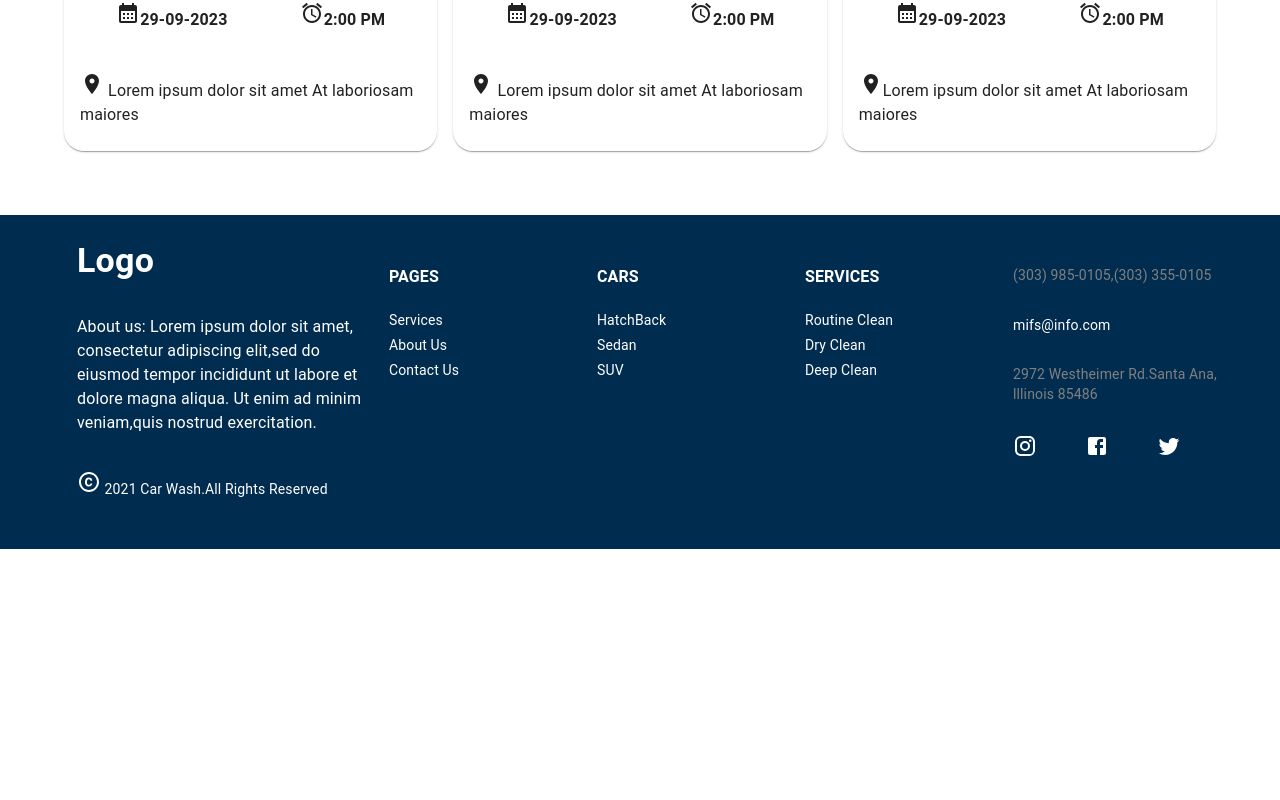
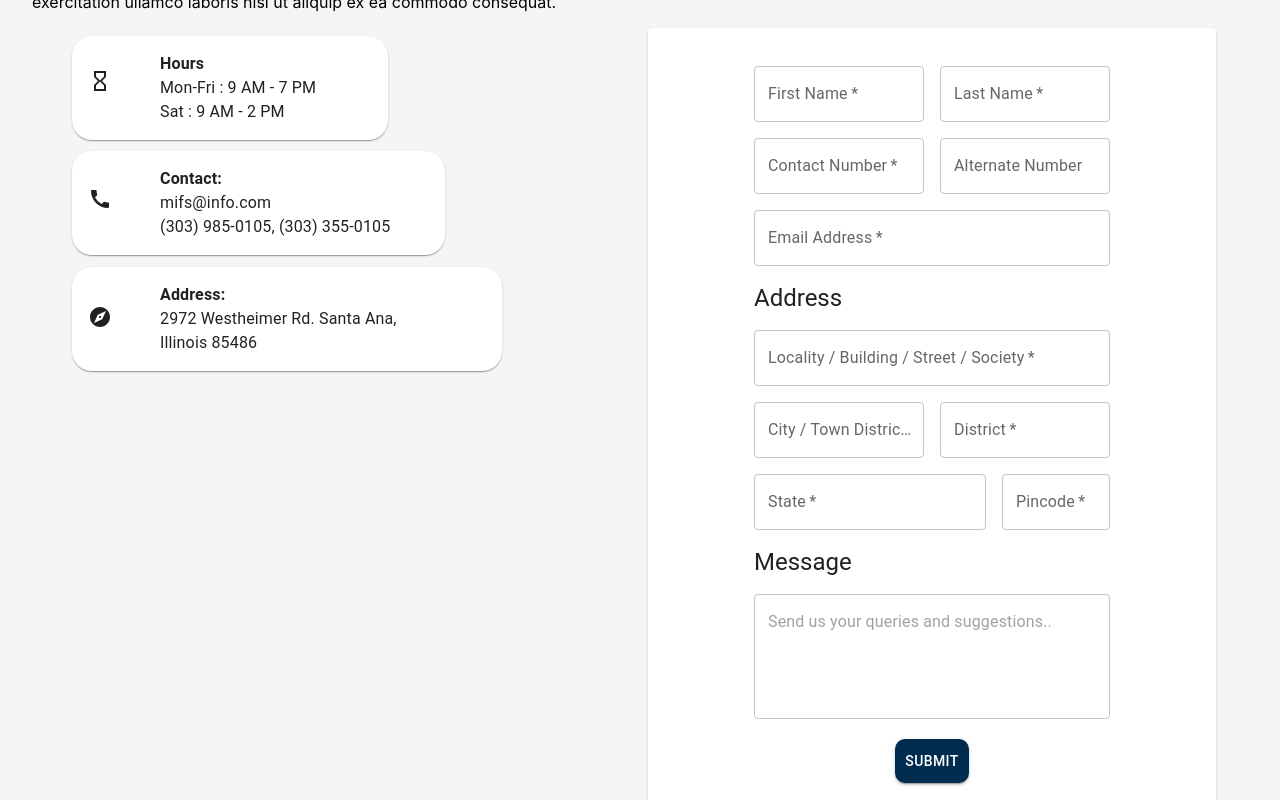
Before and after one commit to titikshapandey1/Carwash1, a React (Create React App) app: page / in a window 1280 px wide. Shown: the part 720-1520 px from the top of the page. Before the commit the page ends 1269 px from the top, so only its background shows below. Built offline with nearby package versions, Linux system fonts and the light colour scheme.

Commit message:
ContactUs

```diff
--- a/src/App.js
+++ b/src/App.js
@@ -1,30 +1,27 @@
-
-// import Login from "../src/app/pages/Login"
-// import Guest1 from './app/components/Background';
-// import HomePage from './app/components/Home/Homepage';
-// import PaymentOptions from './app/components/Paymentoption';
-// import AboutGuest from './app/pages/users/About';
-// import ServiceLocation from './app/pages/users/Service';
-// import Nav from "./app/partials/Nav";
-// import Question from "./app/components/Question";
-// import Footer from "./app/partials/Footer";
-// import RegisterPage from "./app/pages/users/Register";
+import Login from "../src/app/pages/Login"
+import Guest1 from './app/components/Background';
+import HomePage from './app/components/Home/Homepage';
+import PaymentOptions from './app/components/Paymentoption';
+import AboutGuest from './app/pages/users/About';
+import ServiceLocation from './app/pages/users/Service';
+import Nav from "./app/partials/Nav";
+import Question from "./app/components/Question";
+import Footer from "./app/partials/Footer";
+import RegisterPage from "./app/pages/users/Register";
 import Mobile from "./app/pages/users/Mobile";
-// import Rectanglefield from "./app/components/Rectanglefield";
-// import Otp from "./app/pages/users/otp";
-// import Ourplan from "./app/pages/users/Ourplan";
-// import Subscriptions from "./app/pages/users/Subscription";
-// import Booking from "./app/pages/users/Booking";
+import Rectanglefield from "./app/components/Rectanglefield";
+import Otp from "./app/pages/users/otp";
+import Ourplan from "./app/pages/users/Ourplan";
+import Subscriptions from "./app/pages/users/Subscription";
+import Booking from "./app/pages/users/Booking";
 import OurServices from "./app/components/OurServices";
 import Card1 from "./app/components/Card";
 import Guest5 from "./app/pages/users/Guest5";
 import Guest2 from "./app/pages/users/Guest2";
 import Ourplans from "./app/pages/users/Ourplans";
-// import Contactus from "./app/pages/users/Contactus";
-// import Dryclean from "./app/components/Home/Dryclean";
-
-// import HomeCards from "./app/components/Home/HomeCards";
-
+import Contactus from "./app/pages/users/Contactus";
+import Dryclean from "./app/components/Home/Dryclean";
+import HomeCards from "./app/components/Home/HomeCards";
 
 // {hii}
 
@@ -52,8 +49,8 @@ function App() {
       {/* <OurServices/> */}
       {/* <Booking/> */}
       {/* <Footer/> */}
-  {/* <Contactus/> */}
-  <Guest2/>
+      <Contactus/>
+      {/* <Guest2 /> */}
       {/* <Ourplans/> */}
     </>
   );
--- a/src/app/pages/users/Contactus.js
+++ b/src/app/pages/users/Contactus.js
@@ -1,203 +1,203 @@
-import { Box, Grid, Typography, styled, Paper, Container, TextField, Button, AppBar, Toolbar } from "@mui/material";
-import ExploreIcon from '@mui/icons-material/Explore';
-import CallIcon from '@mui/icons-material/Call';
-import car1 from '../../assests/images/car1guest.png'
-import InstagramIcon from "@mui/icons-material/Instagram";
-import TwitterIcon from "@mui/icons-material/Twitter";
-import FacebookIcon from "@mui/icons-material/Facebook";
-import CopyrightIcon from '@mui/icons-material/Copyright';
-import HourglassEmptyIcon from '@mui/icons-material/HourglassEmpty';
-import { createTheme } from '@mui/material/styles';
+
+import {
+    Box,
+    Grid,
+    Typography,
+    styled,
+    Paper,
+    Container,
+    TextField,
+    Button,
+    Card,
+  } from "@mui/material";
+//   import { ErrorMessage } from "formik";
+//   import { useFormik, Formik } from "formik";
+//   import * as Yup from "yup";
+  import ExploreIcon from "@mui/icons-material/Explore";
+  import CallIcon from "@mui/icons-material/Call";
+  import HourglassEmptyIcon from "@mui/icons-material/HourglassEmpty";
+  import { createTheme } from "@mui/material/styles";
   // import imageUrl from '../assets/group_carwash.png';
   import Nav from "../../partials/Nav";
   import Guest1 from "../../components/Background";
   import Question from "../../components/Question";
   import Ourplan from "../users/Ourplan";
   import Footer from "../../partials/Footer";
-const StyledPaper = styled(Paper)(({ theme }) => ({
-    backgroundColor: theme.palette.mode === 'dark' ? '#1A2027' : '#fff',
-    ...theme.typography.body2,
-    padding: theme.spacing(2),
-    maxWidth: 400,
-    color: theme.palette.text.primary,
-}));
-const paperStyle = {
-    padding: '20px',
-    display: 'flex',
-    flexDirection: 'column',
-    alignItems: 'center',
-    width: '100%',
-    backgroundImage: `url(${car1})`
 
+  const boxStyle = {
+    padding: "20px",
+    display: "flex",
+    flexDirection: "column",
+    alignItems: "center",
+    width: "100%",
+    //   backgroundImage: `url(${car1})`,
   };
 
+  const formStyle = {
+    width: "100%",
+    marginTop: "5%",
+  };
 
-const formStyle = {
-    width: '100%', // Full width
-    marginTop: '5%',
+  const buttonBoxStyles = {
+    display: "flex",
+    justifyContent: "center",
   };
 
   const submitButtonStyle = {
-    margin: '20px 0',
-    color: 'white',
-    backgroundColor: '#002C4F'
+    width: "",
+    padding: "10px",
+    margin: "20px 0",
+    color: "white",
+    borderRadius: "10px",
+    backgroundColor: "#002C4F",
+  };
 
+  const img = {
+    backgroundPosition: "center",
+    backgroundSize: "cover",
   };
-const img = {
-    backgroundPosition: 'center', // Center the background image
-    backgroundSize: 'cover',      // Make the background image cover the container
 
+//   const validationSchema = Yup.object().shape({
+//     firstName: Yup.string().required("First Name is required"),
+//     lastName: Yup.string().required("Last Name is required"),
+//     contactNumber: Yup.string().required("Contact Number is required"),
+//     alternateNumber: Yup.string().required("Alternate Number is required"),
+//     email: Yup.string().email("Invalid email").required("Email is required"),
+//   });
 
+  function ContactUs() {
+    //   const formik = useFormik({
+    //       initialValues: {
+    //         firstName: "",
+    //         lastName: "",
+    //         contactNumber: "",
+    //         alternateNumber: "",
+    //         email: "",
+    //         message: "",
 
-};
-const Colors = createTheme({
-    palette: {
-        primary: {
-            main: '#002C4F',
+    //       },
+    //       validationSchema: validationSchema,
+    //       onSubmit: (values) => {
+    //         formik.handleSubmit();
+    //         console.log(values);
+    //       },
+    //     });
 
-            //  backgroundj: '#CCFFCC',
-            color: ' #FFFFFF',
-            //  color1:' #00000080',
-            //  inactive:"#FF0000",
-            //  pending:"#ffc804"
-        },
-
-        background: {
-            default: '#002C4F',
-            //    card: ' #7797FE',
-            text: '#FFFFFF',
-            //   background1: '#7797FE',
-        },
-        color: {
-            //    maincolor: '#000000',
-            //    body:' #FFFFFF',
-            HeadingText: '013C6B'
-
-        },
-        shadows: {
-            boxshadow: '4px 4px 4px 0px #00000040',
-        }
-
-    },
-});
-
-function Contactus() {
-    // const imageUrl='carwash.png';
     return (
       <>
-            {/* <Box sx={{ flexGrow: 1 }}> */}
-              <Nav/>
-              <Guest1/>
-                {/* Image-car */}
+        <Nav />
+        <Guest1 />
         <Box
-                    // sx={{
-                    //     // backgroundColor: "#F5F5F5", // Background color
-                    //     backgroundImage:`url(${car1})`, // Background image URL
-                    //     backgroundSize: 'cover', // Background image size
-                    //     backgroundPosition: 'center', // Background image position
-                    //     height: '40vh', // Full viewport height
-                    //     display: 'flex',
-                    //     justifyContent: 'center',
-                    //     alignItems: 'center',
-                    // }}
-                >
-                    {/* Your content goes here */}
-                </Box>
-
-            {/* </Box> */}
-            <Box sx={{
-                // backgroundImage: { serviceimg },
-                backgroundColor: ' #F5F5F5',
-                backgroundSize: 'cover',
-                backgroundPosition: 'center',
-                height: '100%',
-                display: 'flex',
-                justifyContent: 'center',
-                alignItems: 'center',
-                // borderRadius:'5%'
+          sx={{
+            backgroundColor: " #F5F5F5",
+            backgroundSize: "cover",
+            backgroundPosition: "center",
+            height: "100%",
+            display: "flex",
+            justifyContent: "center",
+            alignItems: "center",
           }}
         >
           <Box>
-                   <Ourplan/>
-                    <Box>
+            <Ourplan />
+            <Box sx={{ mt: 2 }}>
               <Container>
-                            <Paper elevation={0} sx={{ display: 'flex', flexWrap: 'wrap', justifyContent: 'space-evenly', backgroundColor: ' #F5F5F5', }}>
-                                <Paper elevation={0} spacing={2} sx={{ marginInline: '5%', backgroundColor: ' #F5F5F5' }}>
-                                    <Box sx={{ flexGrow: 1, overflow: 'hidden' }}>
-                                        <Paper elevation={0} sx={{ backgroundColor: '#F5F5F5', marginInline: '-5%', }}>
-                                            <StyledPaper
-
+                <Grid container spacing={2}>
+                  <Grid item xs={12} sm={6}>
+                    <Box sx={{}}>
+                      <Card
                         sx={{
-                                                    display: 'flex',
-                                                    spacing: 5,
+                          width: "50%",
                           my: 1,
-                                                    mx: 5,
+                          mx: 1,
                           p: 2,
-                                                    marginBottom: '2%'
+                          marginBottom: "2%",
+                          borderRadius: "20px",
                         }}
                       >
                         <Grid container wrap="nowrap" spacing={6}>
-                                                    <Grid item marginTop='5%'>
+                          <Grid item marginTop="5%">
                             <HourglassEmptyIcon />
                           </Grid>
-                                                    <Grid item >
+                          <Grid item>
                             <Typography>
-                                                            <b>Hours</b><br />
-                                                            Mon-Fri : 9 AM - 7 PM<br />
+                              <b>Hours</b>
+                              <br />
+                              Mon-Fri : 9 AM - 7 PM
+                              <br />
                               Sat : 9 AM - 2 PM
                             </Typography>
                           </Grid>
                         </Grid>
-                                            </StyledPaper>
-                                            <StyledPaper
+                      </Card>
+                      <Card
                         sx={{
+                          width: "60%",
                           my: 1,
-                                                    mx: 3,
+                          mx: 1,
                           p: 2,
-                                                    marginBottom: '2%'
+                          marginBottom: "2%",
+                          borderRadius: "20px",
                         }}
                       >
-                                                <Grid container wrap='wrap' spacing={4}>
-                                                    <Grid item marginTop='5%'>
+                        <Grid container wrap="wrap" spacing={6}>
+                          <Grid item marginTop="5%">
                             <CallIcon />
                           </Grid>
                           <Grid item xs>
                             <Typography>
-                                                            <b>Contact:</b><br />
-                                                            mifs@info.com<br />
+                              <b>Contact:</b>
+                              <br />
+                              mifs@info.com
+                              <br />
                               (303) 985-0105, (303) 355-0105
                             </Typography>
                           </Grid>
                         </Grid>
-                                            </StyledPaper>
-                                            <StyledPaper
+                      </Card>
+                      <Card
                         sx={{
                           my: 1,
                           mx: 1,
                           p: 2,
+                          width: "70%",
+                          borderRadius: "20px",
                         }}
                       >
                         <Grid container wrap="nowrap" spacing={6}>
-                                                    <Grid item marginTop='5%'>
+                          <Grid item marginTop="5%">
                             <ExploreIcon />
                           </Grid>
                           <Grid item xs>
                             <Typography>
-                                                            <b>Address:</b><br />
-                                                            2972 Westheimer Rd. Santa Ana,<br /> Illinois 85486
+                              <b>Address:</b>
+                              <br />
+                              2972 Westheimer Rd. Santa Ana,
+                              <br /> Illinois 85486
                             </Typography>
                           </Grid>
                         </Grid>
-                                            </StyledPaper>
-                                        </Paper>
+                      </Card>
                     </Box>
-                                </Paper>
-                                <Paper>
+                  </Grid>
+
+                  <Grid item xs={12} sm={6}>
+                    <Card>
                       <Container component="main" maxWidth="xs">
                         <Grid container style={img}>
-                                            <Paper elevation={0} style={{ ...paperStyle, backgroundSize: 'cover', backgroundPosition: 'center' }}>
-                                                <form style={formStyle} noValidate>
-                                                    <Grid container spacing={2} >
+                          <Box
+                            style={{
+                              ...boxStyle,
+                              backgroundSize: "cover",
+                              backgroundPosition: "center",
+                            }}
+                          >
+                            <form
+                              style={formStyle}
+                              noValidate
+                            //   onSubmit={formik.handleSubmit}
+                            >
+                              <Grid container spacing={2}>
                                 <Grid item xs={12} sm={6}>
                                   <TextField
                                    variant="outlined"
@@ -206,6 +206,8 @@ function Contactus() {
                                    id="firstName"
                                    label="First Name"
                                    name="firstName"
+                                //    onChange={formik.handleChange}
+                                //    value={formik.values.firstName}
                                   />
                                 </Grid>
                                 <Grid item xs={12} sm={6}>
@@ -216,6 +218,8 @@ function Contactus() {
                                     id="lastName"
                                     label="Last Name"
                                     name="lastName"
+                                    // onChange={formik.handleChange}
+                                    // value={formik.values.firstName}
                                   />
                                 </Grid>
                                 <Grid item xs={12} sm={6}>
@@ -226,6 +230,8 @@ function Contactus() {
                                     id="contactNumber"
                                     label="Contact Number"
                                     name="contactNumber"
+                                    // onChange={formik.handleChange}
+                                    // value={formik.values.firstName}
                                   />
                                 </Grid>
                                 <Grid item xs={12} sm={6}>
@@ -235,6 +241,8 @@ function Contactus() {
                                     id="alternateNumber"
                                     label="Alternate Number"
                                     name="alternateNumber"
+                                    // onChange={formik.handleChange}
+                                    // value={formik.values.firstName}
                                   />
                                 </Grid>
                                 <Grid item xs={12}>
@@ -245,10 +253,15 @@ function Contactus() {
                                     id="email"
                                     label="Email Address"
                                     name="email"
+                                    // onChange={formik.handleChange}
+                                    // value={formik.values.firstName}
                                   />
                                 </Grid>
                                 <Grid item xs={12}>
-                                                            <Typography variant='h4'>Address<br /></Typography>
+                                  <Typography variant="h5">
+                                    Address
+                                    <br />
+                                  </Typography>
                                 </Grid>
 
                                 <Grid item xs={12}>
@@ -259,6 +272,8 @@ function Contactus() {
                                     id="Locality / Building / Street / Society"
                                     label="Locality / Building / Street / Society"
                                     name="Locality / Building / Street / Society"
+                                    // onChange={formik.handleChange}
+                                    // value={formik.values.firstName}
                                   />
                                 </Grid>
                                 <Grid item xs={12} sm={6}>
@@ -269,6 +284,8 @@ function Contactus() {
                                     id="city/Town"
                                     label="City / Town  District"
                                     name="city/Town"
+                                    // onChange={formik.handleChange}
+                                    // value={formik.values.firstName}
                                   />
                                 </Grid>
                                 <Grid item xs={12} sm={6}>
@@ -279,6 +296,8 @@ function Contactus() {
                                     id=" District"
                                     label=" District"
                                     name=" District"
+                                    // onChange={formik.handleChange}
+                                    // value={formik.values.firstName}
                                   />
                                 </Grid>
                                 <Grid item xs={12} sm={8}>
@@ -289,6 +308,8 @@ function Contactus() {
                                     id="State"
                                     label="State"
                                     name="State"
+                                    // onChange={formik.handleChange}
+                                    // value={formik.values.firstName}
                                   />
                                 </Grid>
                                 <Grid item xs={12} sm={4}>
@@ -299,32 +320,63 @@ function Contactus() {
                                     id="Pincode"
                                     label=" Pincode"
                                     name="Pincode"
+                                    // onChange={formik.handleChange}
+                                    // value={formik.values.firstName}
                                   />
                                 </Grid>
+                                <Grid item xs={12}>
+                                  <Typography variant="h5">
+                                    Message
+                                    <br />
+                                  </Typography>
                                 </Grid>
+                                <Grid item xs={12}>
+                                  <TextField
+                                    variant="outlined"
+                                    required
+                                    fullWidth
+                                    multiline
+                                    rows={4}
+                                    placeholder="Send us your queries and suggestions.."
+                                    id="message"
+                                    name="message"
+                                    // onChange={formik.handleChange}
+                                    // value={formik.values.message}
+                                  />
+                                  {/* <ErrorMessage name="firstName" component="div" style={{ color: "red" }} />
+                                  <ErrorMessage name="lastName" component="div" style={{ color: "red" }} />
+                                  <ErrorMessage name="contactNumber" component="div" style={{ color: "red" }} />
+                                  <ErrorMessage name="alternateNumber" component="div" style={{ color: "red" }} />
+                                  <ErrorMessage name="email" component="div" style={{ color: "red" }} />
+                                  <ErrorMessage name="message" component="div" style={{ color: "red" }} /> */}
+
+                                </Grid>
+                              </Grid>
+                              <Box style={buttonBoxStyles}>
                                 <Button
                                   type="submit"
-
                                   variant="contained"
                                   color="primary"
                                   style={submitButtonStyle}
                                 >
                                   Submit
                                 </Button>
+                              </Box>
                             </form>
-                                            </Paper>
+                          </Box>
                         </Grid>
                       </Container>
-                                </Paper>
-                            </Paper>
+                    </Card>
+                  </Grid>
+                </Grid>
               </Container>
             </Box>
-                    <Question/>
+            <Question />
           </Box>
         </Box>
-         <Footer/>
+        <Footer />
       </>
     );
   }
 
-export default Contactus;
+  export default ContactUs;
```
Lines whose indentation alone changed are shown as unchanged.
